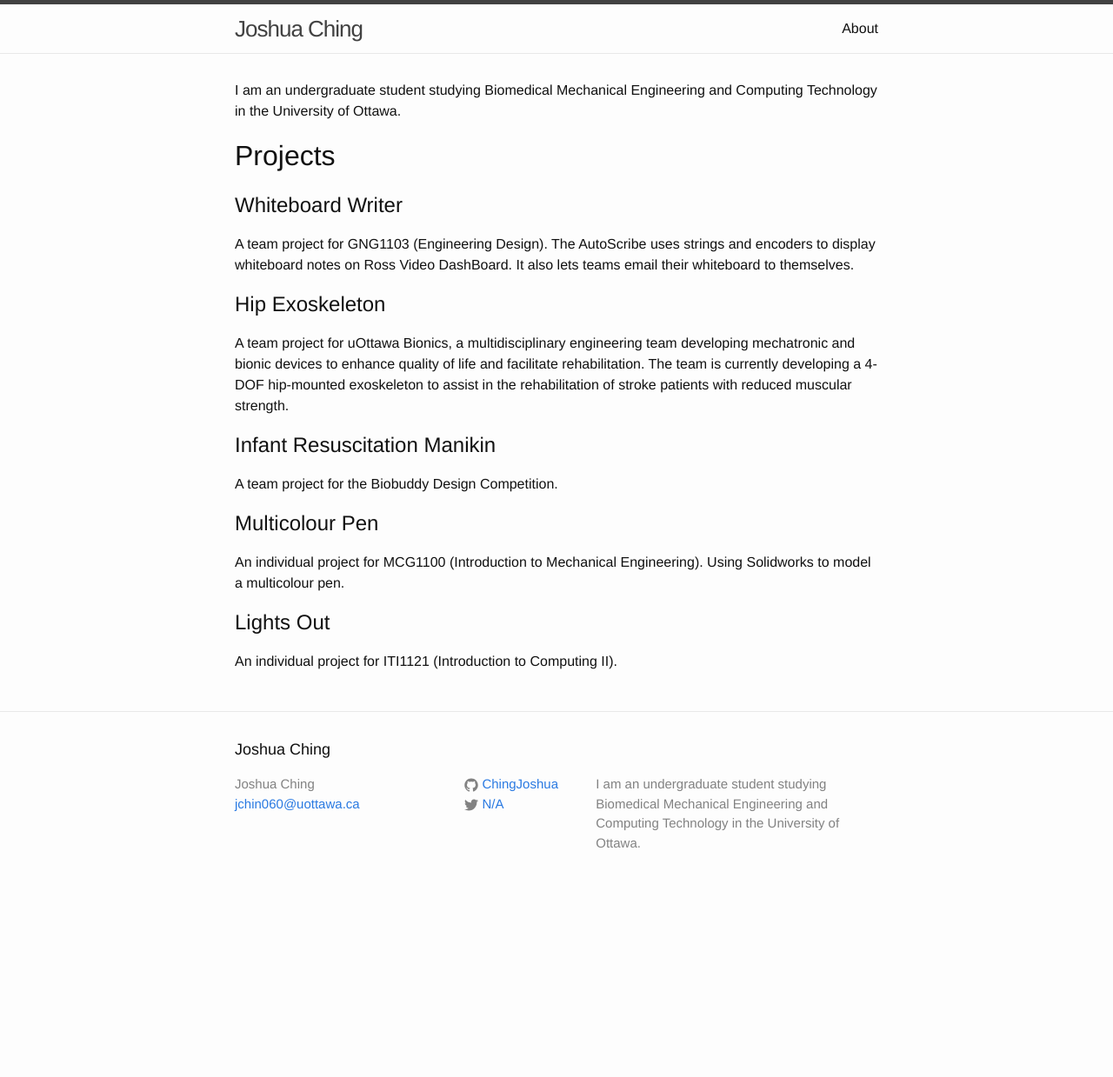
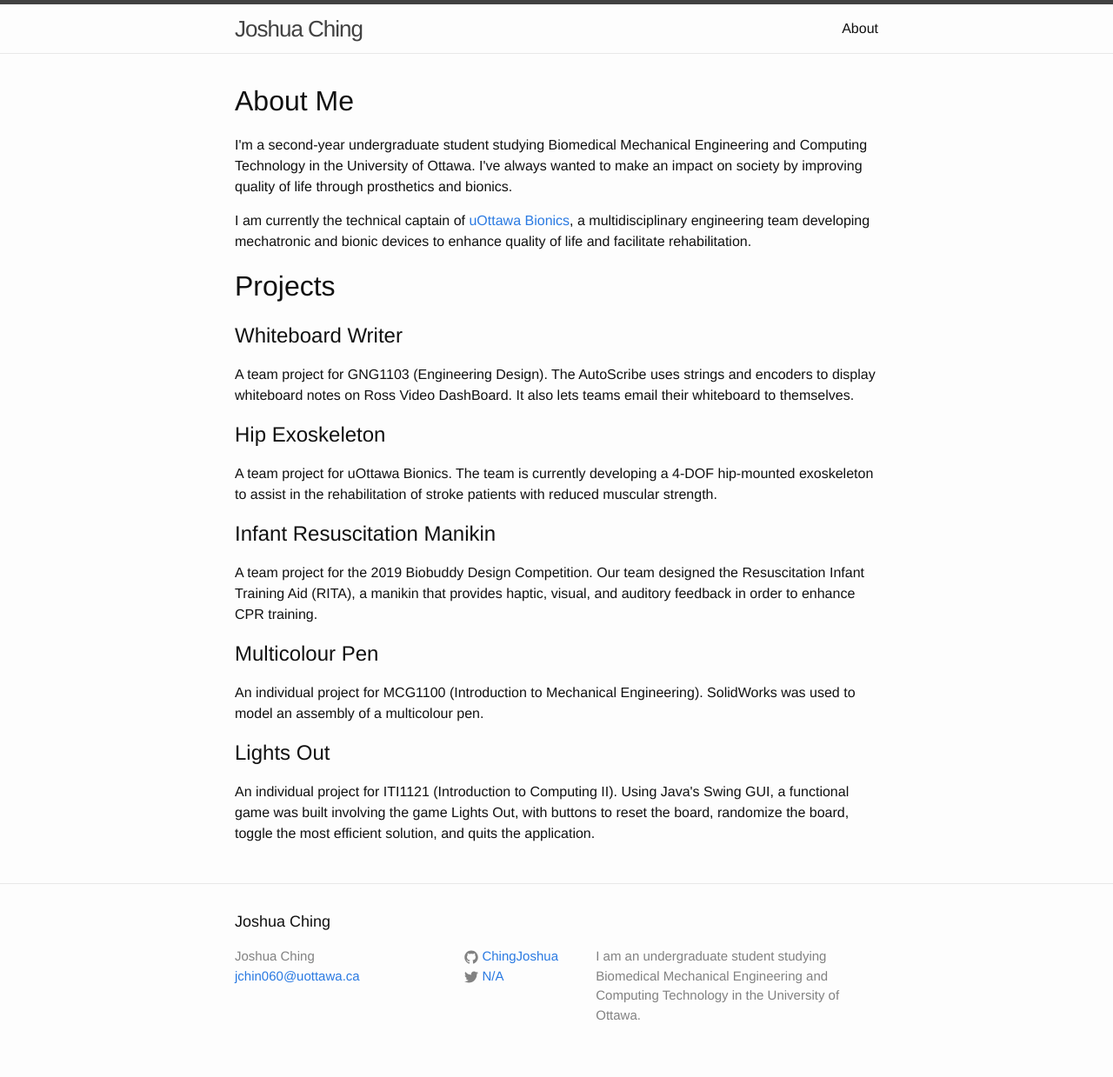
Before and after one commit to ChingJoshua/ChingJoshua.github.io, a Jekyll site: the page built from index.html, in a window 1280 px wide. Shown: the whole page at 87% size. Built offline with Jekyll 4.4.1, drawn with Linux system fonts in a browser that asks for light colours; before the commit the page ends 1041 px from its top, so only the background shows below that.

Commit message:
Gave more meat for bio and projects

```diff
--- a/index.html
+++ b/index.html
@@ -21,21 +21,24 @@ layout: default
   -->
 
   <!-- <p class="rss-subscribe">subscribe <a href="{{ "/feed.xml" | prepend: site.baseurl }}">via RSS</a></p> -->
-  <p>I am an undergraduate student studying Biomedical Mechanical Engineering and
-    Computing Technology in the University of Ottawa.</p>
+  <h1>About Me</h1>
+  <p>I'm a second-year undergraduate student studying Biomedical Mechanical Engineering and
+    Computing Technology in the University of Ottawa. I've always wanted to make an impact on
+    society by improving quality of life through prosthetics and bionics.</p>
+  <p>I am currently the technical captain of <a href="uobionics.com">uOttawa Bionics</a>, a multidisciplinary engineering
+    team developing mechatronic and bionic devices to enhance quality of life and facilitate rehabilitation.</p>
 
   <h1>Projects</h1>
   <h2>Whiteboard Writer</h2>
     <p>A team project for GNG1103 (Engineering Design). The AutoScribe uses strings and encoders to display whiteboard notes on Ross Video DashBoard. It also lets teams email their whiteboard to themselves.</p>
   <h2>Hip Exoskeleton</h2>
-    <p>A team project for uOttawa Bionics, a multidisciplinary engineering team developing mechatronic and bionic devices to enhance quality of life and facilitate rehabilitation. The team is currently developing a 4-DOF hip-mounted exoskeleton to assist in the rehabilitation of stroke patients with reduced muscular strength.</p>
+    <p>A team project for uOttawa Bionics. The team is currently developing a 4-DOF hip-mounted exoskeleton to assist in the rehabilitation of stroke patients with reduced muscular strength.</p>
   <h2>Infant Resuscitation Manikin</h2>
-    <p>A team project for the Biobuddy Design Competition.</p>
+    <p>A team project for the 2019 Biobuddy Design Competition. Our team designed the Resuscitation Infant Training Aid (RITA), a manikin that provides haptic, visual, and auditory feedback in order to enhance CPR training.</p>
   <h2>Multicolour Pen</h2>
-    <p>An individual project for MCG1100 (Introduction to Mechanical Engineering). Using Solidworks to
-      model a multicolour pen.
+    <p>An individual project for MCG1100 (Introduction to Mechanical Engineering). SolidWorks was used to model an assembly of a multicolour pen.
     </p>
   <h2>Lights Out</h2>
-    <p>An individual project for ITI1121 (Introduction to Computing II).</p>
+    <p>An individual project for ITI1121 (Introduction to Computing II). Using Java's Swing GUI, a functional game was built involving the game Lights Out, with buttons to reset the board, randomize the board, toggle the most efficient solution, and quits the application.</p>
 
 </div>
```
